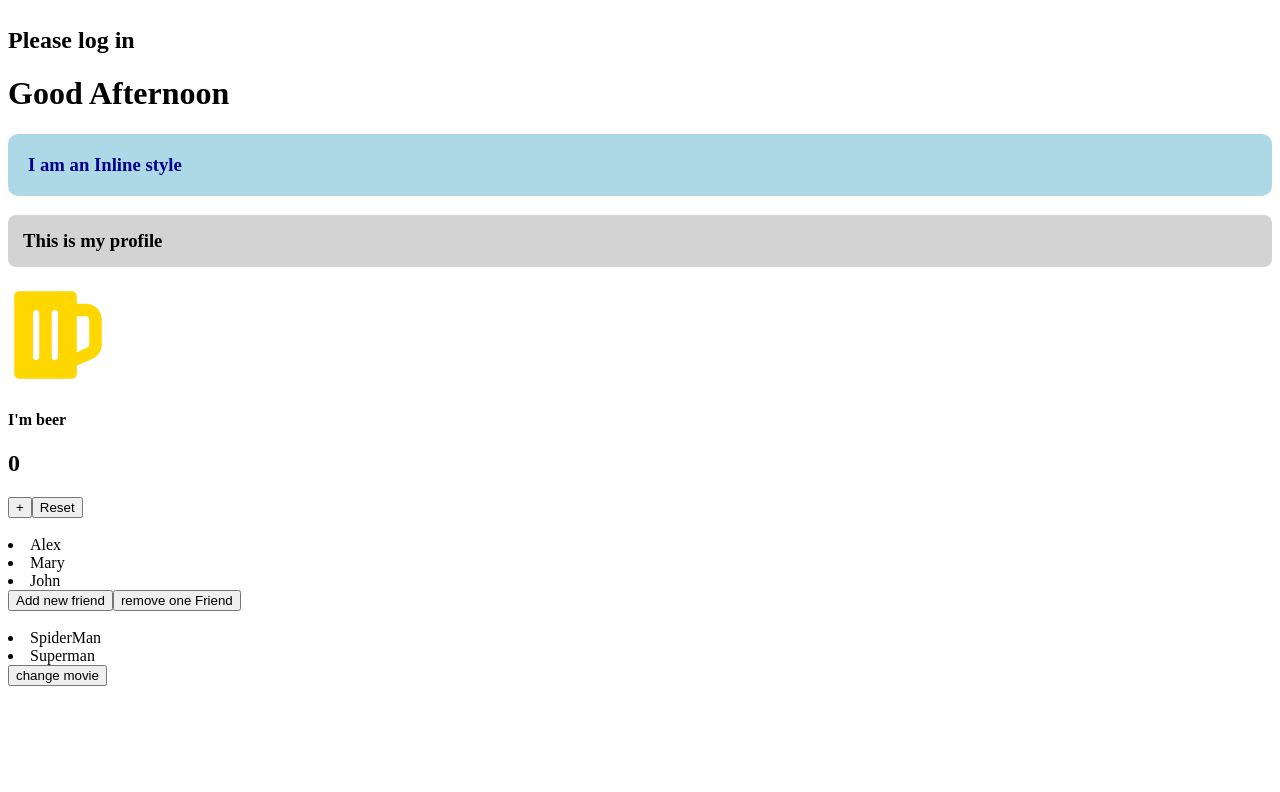
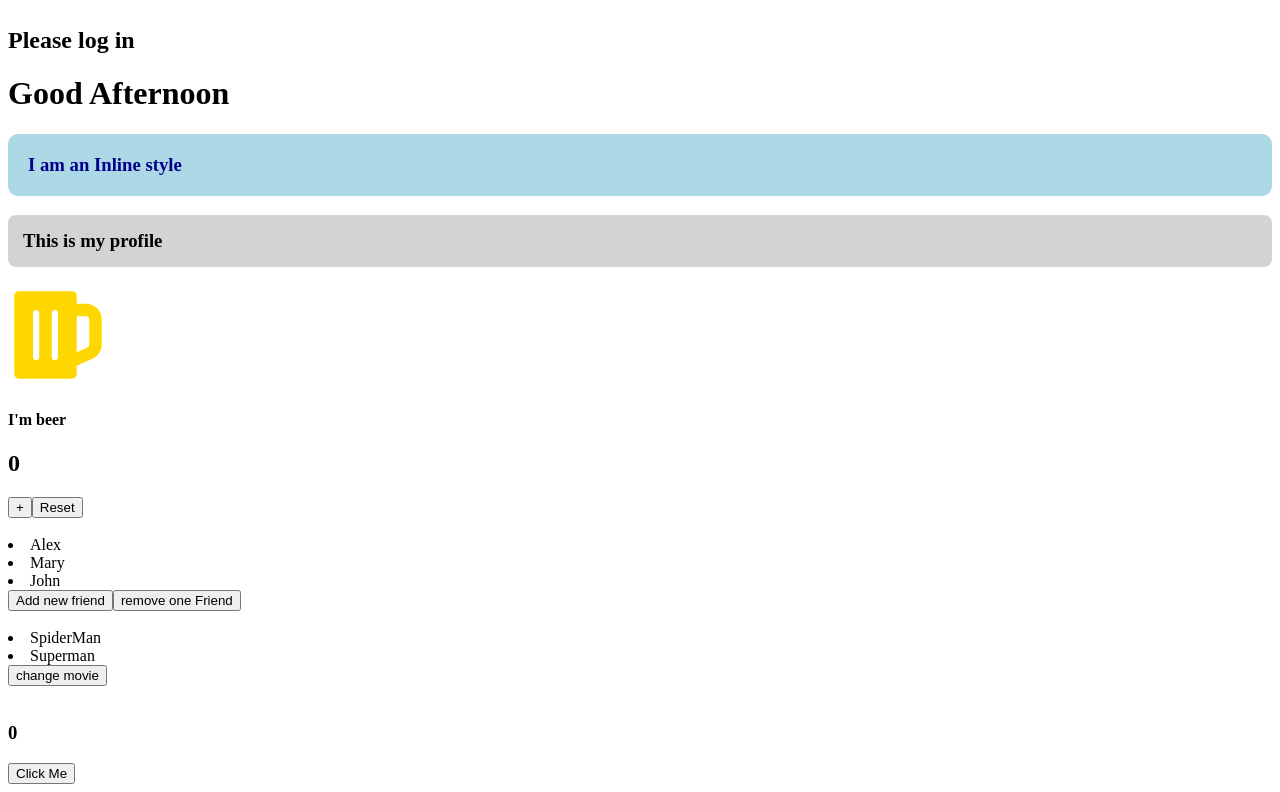
Before and after one commit to maundu55/project, a React (Vite) app: page / in a window 1280 px wide. Shown: the part 1248-2040 px from the top of the page. Before the commit the page ends 1942 px from the top, so only its background shows below. Built offline with nearby package versions, Linux system fonts and the light colour scheme.

Commit message:
destructuring in useState

```diff
--- a/src/App.jsx
+++ b/src/App.jsx
@@ -1,4 +1,5 @@
 import React from "react"
+import { useState } from "react"
 import Greet from "./components/Greet"
 import Header from "./components/Header"
 import MainContent from "./components/MainContent"
@@ -18,8 +19,10 @@ import IconComponent from "./components/IconComponent"
 import Count from "./components/Count"
 import Friends from "./components/Friends"
 import Movies from "./components/Movies"
+import Counter from "./components/Counter"
 
 function App() {
+  const [count, setCount] = useState(0);
 
   return (
     <>
@@ -44,6 +47,7 @@ function App() {
     <Count />
     <Friends />
     <Movies />
+    <Counter  count={count} onClickHandler={()=> setCount(count+1)} />
     </>
 
   )
--- /dev/null
+++ b/src/components/Counter.jsx
@@ -0,0 +1,15 @@
+import React from 'react'
+
+const Counter = ({count, onClickHandler}) => {
+   const handleClick =()=> onClickHandler()
+  return (
+
+    <div>
+        <br />
+        <h3>{count}</h3>
+        <button onClick={handleClick}>Click Me</button>
+    </div>
+  )
+}
+
+export default Counter
```
